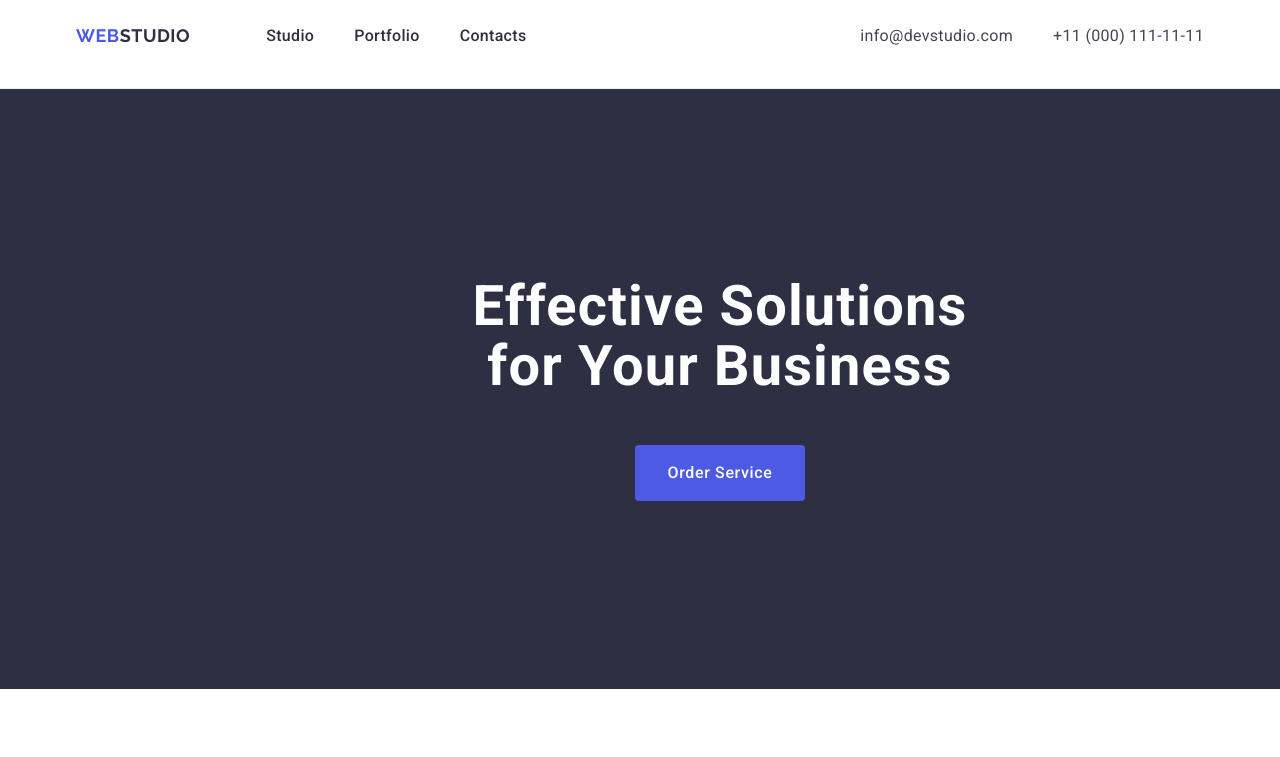
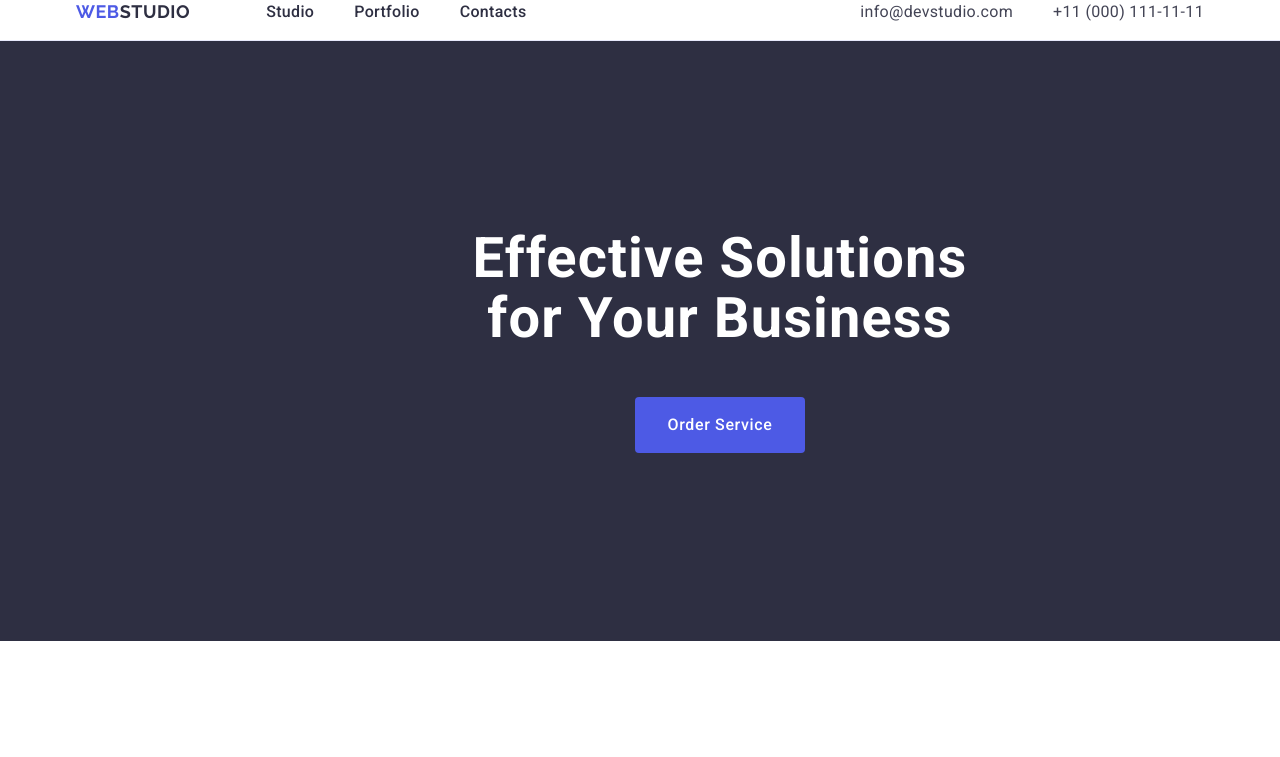
Before and after one commit to AngelinaDovgan/goit-markup-hw-03, a plain HTML site: page index.html in a window 1280 px wide. Shown: the top 757 px of the page. Drawn offline with nearby package versions, Linux system fonts and the light colour scheme.

Commit message:
4 вар

```diff
--- a/css/styles.css
+++ b/css/styles.css
@@ -55,7 +55,10 @@ img {
 .menu {
     display: flex;
     gap: 40px;
-    padding: 24px 0;
+}
+
+.menu-link {
+padding: 24px 0;
 }
 
 .logo {
```
